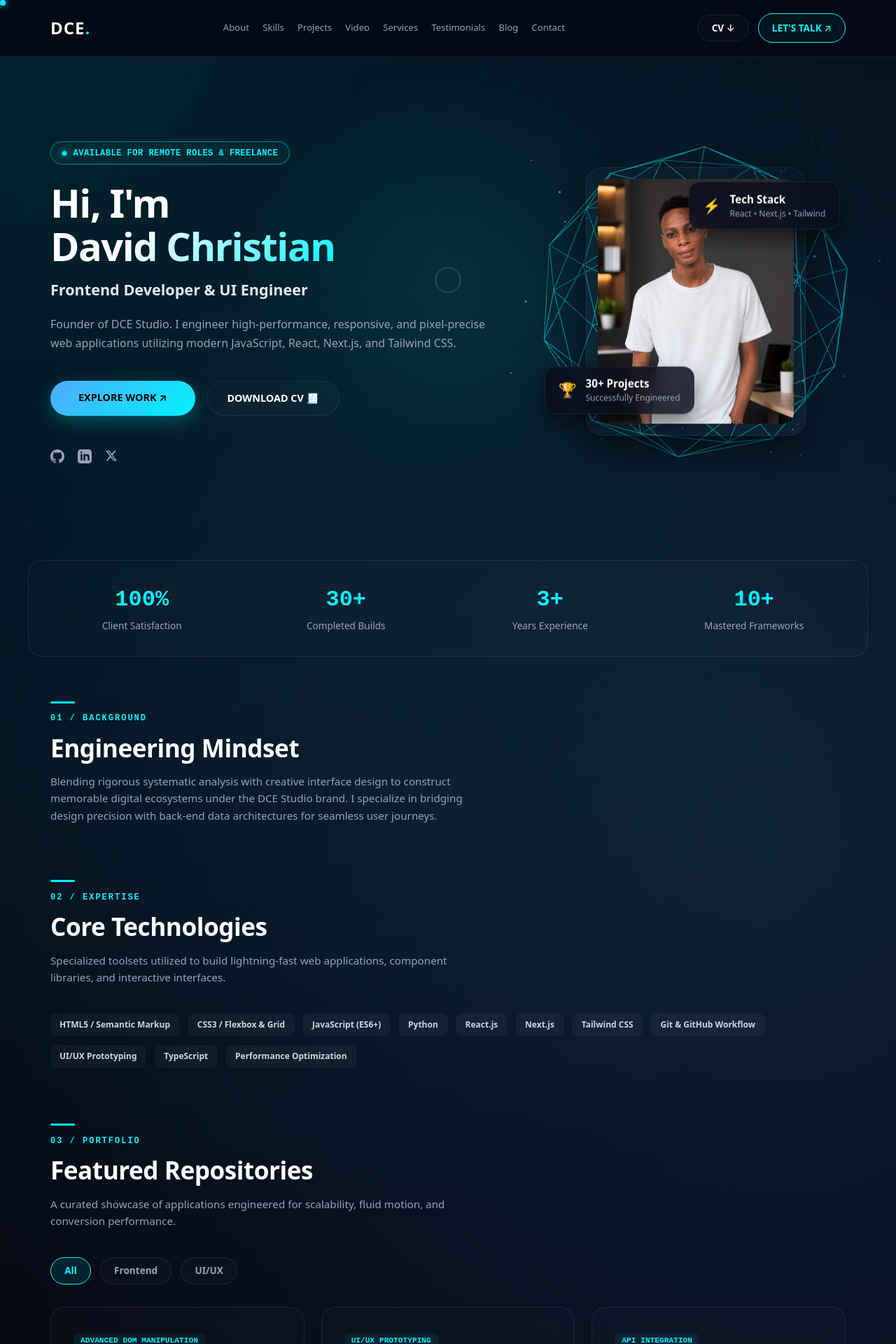
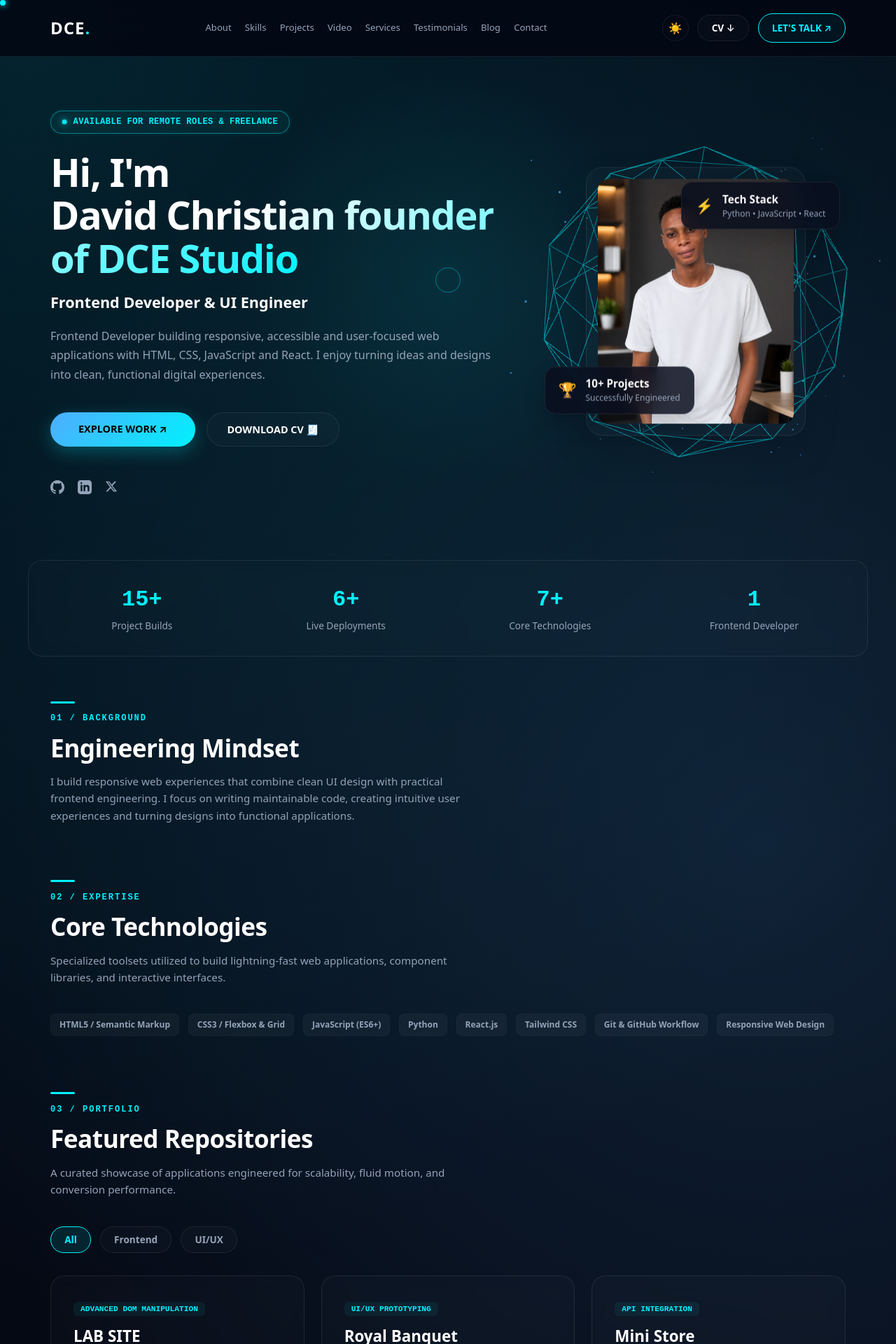
Before and after one commit to DCE-code/DCE-Studio, a React (Vite) app in the folder DCE/: page / in a window 1280 px wide. Shown: the top 1920 px of the page at 70% size. Built offline with nearby package versions, Linux system fonts and the light colour scheme.

Commit message:
Update site content and styles

```diff
--- a/DCE/src/App.jsx
+++ b/DCE/src/App.jsx
@@ -2,7 +2,6 @@
 import { useEffect, useRef, useState } from "react";
 import emailjs from '@emailjs/browser';
 import * as THREE from "three";
-// import { div } from 'three/src/nodes/math/OperatorNode.js';
 
 
 
@@ -10,7 +9,6 @@ import * as THREE from "three";
     DATA
 ========================================================= */
 const NAV_LINKS = [
-  // { id: "home", label: "Home" },
   { id: "about", label: "About" },
   { id: "skills", label: "Skills" },
   { id: "projects", label: "Projects" },
@@ -27,12 +25,9 @@ const SKILLS = [
   "JavaScript (ES6+)",
   "Python",
   "React.js",
-  "Next.js",
   "Tailwind CSS",
   "Git & GitHub Workflow",
-  "UI/UX Prototyping",
-  "TypeScript",
-  "Performance Optimization",
+  "Responsive Web Design"
 ];
 
 const PROJECTS = [
@@ -51,8 +46,8 @@ const PROJECTS = [
     badge: "UI/UX Prototyping",
     title: "Royal Banquet",
     description:
-      "A responsive restorant site interface designed to provide a smooth browser experience.",
-    tags: ["HTML5", "CSS", "JavaScript"],
+      "A responsive restaurant site interface designed to provide a smooth browser experience.",
+    tags: ["Responsive design", "Business UI", "JavaScript"],
     live: "https://royal-banquet-db1h.vercel.app",
     repo: "https://github.com/DCE-code/Royal-Banquet",
   },
@@ -62,7 +57,7 @@ const PROJECTS = [
     title: "Mini Store",
     description:
       "A responsive e-commerce interface designed to provide a smooth product browsing experience, with components and API-driven product data.",
-    tags: ["React", "Vite", "Tailwind"],
+    tags: ["React", "Vite", "Tailwind", "API-driven product data"],
     live: "https://final-ministore.netlify.app",
     repo: "https://github.com/DCE-code/ministore",
   },
@@ -71,7 +66,7 @@ const PROJECTS = [
     badge: "Dynamic property",
     title: "Logistic Transport",
     description:
-      "A professional logistic transport site interface designed to provide a smooth browser experience",
+    "A responsive logistics website designed for a transportation company to showcase services, fleet capabilities and contact information. Built with semantic HTML, modern CSS and JavaScript.",
     tags: ["HTML5", "CSS", "JavaScript"],
     live: "https://thetransport.netlify.app",
     repo: "https://github.com/DCE-code/David-Son",
@@ -164,10 +159,10 @@ const TESTIMONIALS = [
 ];
 
 const STATS = [
-  { target: 100, suffix: "%", label: "Client Satisfaction" },
-  { target: 30, suffix: "+", label: "Completed Builds" },
-  { target: 3, suffix: "+", label: "Years Experience" },
-  { target: 10, suffix: "+", label: "Mastered Frameworks" },
+  { target: 15, suffix: "+", label: "Project Builds" },
+  { target: 6, suffix: "+", label: "Live Deployments" },
+  { target: 7, suffix: "+", label: "Core Technologies" },
+  { target: 1, suffix: "", label: "Frontend Developer" },
 ];
 
 /* =========================================================
@@ -472,6 +467,7 @@ export default function Portfolio() {
   const [submitted, setSubmitted] = useState(false);
   const [loading, setLoading] = useState(false);
   const [errorMsg, setErrorMsg] = useState("");
+  const [darkMode, setDarkMode] = useState(true);
 
   const { glowRef, dotRef, ringRef } = useMouseGlow();
   const { containerRef, cardRef } = useTilt();
@@ -516,7 +512,6 @@ export default function Portfolio() {
   };
 
   const handleDownloadCV = () => {
-    // Generate a downloadable text/markdown CV representation cleanly
     const cvContent = `# David Christian
 Frontend Developer | React Developer | UI Engineer
 
@@ -529,10 +524,9 @@ Frontend Developer and UI Engineer focused on building modern, responsive, and h
 ### Frontend Development
 - HTML5, Semantic HTML
 - CSS3, Flexbox, CSS Grid
+- Python
 - JavaScript (ES6+)
 - React.js
-- Next.js
-- TypeScript
 - Tailwind CSS
 
 ### UI / UX
@@ -613,7 +607,7 @@ GitHub: https://github.com/DCE-code
     : PROJECTS.filter(p => p.category === activeFilter);
 
   return (
-    <div className="dce-root">
+    <div className={`dce-root ${darkMode ? "dark" : "light"}`}>
       <style>{CSS}</style>
 
       {/* Page loader */}
@@ -661,6 +655,14 @@ GitHub: https://github.com/DCE-code
             ))}
           </div>
           <div className="nav-actions">
+            <button
+              className="theme-toggle"
+              onClick={() => setDarkMode((prev) => !prev)}
+              aria-label="Toggle light and dark mode"
+            >
+              {darkMode ? "☀️" : "🌙"}
+            </button>
+
             <button onClick={handleDownloadCV} className="btn-glass btn-sm cv-btn" aria-label="Download CV">
               CV ↓
             </button>
@@ -681,12 +683,12 @@ GitHub: https://github.com/DCE-code
               </div>
               <h1 className="hero-title">
                 Hi, I{'\''}m <br />
-                <span className="text-gradient">David Christian</span>
+                <span className="text-gradient">David Christian founder of DCE Studio </span>
               </h1>
               <h2 className="hero-subtitle">Frontend Developer &amp; UI Engineer</h2>
               <p className="hero-description">
-                Founder of DCE Studio. I engineer high-performance, responsive, and pixel-precise web applications
-                utilizing modern JavaScript, React, Next.js, and Tailwind CSS.
+                Frontend Developer building responsive, accessible and user-focused web applications with HTML, CSS, JavaScript
+                and React. I enjoy turning ideas and designs into clean, functional digital experiences.
               </p>
               <div className="hero-buttons">
                 <a href="#projects" className="btn-glow">
@@ -725,13 +727,13 @@ GitHub: https://github.com/DCE-code
                   <span className="badge-accent">⚡</span>
                   <div>
                     <h4>Tech Stack</h4>
-                    <p>React • Next.js • Tailwind</p>
+                    <p>Python • JavaScript • React</p>
                   </div>
                 </div>
                 <div className="ui-glass-badge badge-bottom-left">
                   <span className="badge-accent">🏆</span>
                   <div>
-                    <h4>30+ Projects</h4>
+                    <h4>10+ Projects</h4>
                     <p>Successfully Engineered</p>
                   </div>
                 </div>
@@ -757,9 +759,9 @@ GitHub: https://github.com/DCE-code
             <p className="section-tag">01 / BACKGROUND</p>
             <h2 className="section-heading">Engineering Mindset</h2>
             <p className="section-copy">
-              Blending rigorous systematic analysis with creative interface design to construct memorable digital
-              ecosystems under the DCE Studio brand. I specialize in bridging design precision with back-end data
-              architectures for seamless user journeys.
+              I build responsive web experiences that combine clean UI design with practical frontend engineering.
+              I focus on writing maintainable code, creating intuitive user experiences and turning designs into functional
+              applications.
             </p>
           </div>
         </Reveal>
@@ -1084,7 +1086,20 @@ const CSS = `
     radial-gradient(circle at top left, rgba(0,242,254,0.12), transparent 30%),
     radial-gradient(circle at 85% 20%, rgba(79,172,254,0.14), transparent 25%),
     linear-gradient(135deg,#030712 0%,#060b16 50%,#030712 100%);
+  transition: background 0.3s ease, color 0.3s ease;
 }
+
+.dce-root.light {
+  --hex-dark-bg: #f8fafc;
+  --text-pure: #0f172a;
+  --text-slate: #475569;
+  --border-glass-specular: rgba(0, 0, 0, 0.08);
+  background-image:
+    radial-gradient(circle at top left, rgba(0,242,254,0.08), transparent 30%),
+    radial-gradient(circle at 85% 20%, rgba(79,172,254,0.08), transparent 25%),
+    linear-gradient(135deg, #f8fafc 0%, #f1f5f9 50%, #f8fafc 100%);
+}
+
 .dce-root *{ margin:0; padding:0; box-sizing:border-box; font-family:inherit; }
 .dce-root html, .dce-root{ scroll-behavior:smooth; }
 
@@ -1139,7 +1154,12 @@ const CSS = `
 .navbar{
   position:fixed; top:0; width:100%; z-index:100; backdrop-filter:blur(20px);
   background:rgba(3,7,18,0.85); border-bottom:1px solid var(--border-glass-specular);
+  transition: background 0.3s ease, border-color 0.3s ease;
 }
+.dce-root.light .navbar {
+  background: rgba(248, 250, 252, 0.85);
+}
+
 .nav-container{ max-width:1200px; margin:0 auto; padding:1.2rem 2rem; display:flex; justify-content:space-between; align-items:center; }
 .menu-toggle{ display:none; border:1px solid rgba(255,255,255,0.12); background:rgba(255,255,255,0.04); color:var(--text-pure); width:40px; height:40px; border-radius:50%; cursor:pointer; }
 .logo{ font-size:1.5rem; font-weight:800; color:var(--text-pure); text-decoration:none; letter-spacing:1px; }
@@ -1148,6 +1168,8 @@ const CSS = `
 .nav-links .nav-item{ color:var(--text-slate); text-decoration:none; font-size:0.82rem; font-weight:500; transition:color 0.3s ease, transform 0.3s ease; }
 .nav-links .nav-item:hover{ color:var(--neon-glow-primary); transform:translateY(-2px); }
 .nav-actions { display: flex; align-items: center; gap: 0.8rem; }
+.theme-toggle { background: transparent; border: 1px solid var(--border-glass-specular); border-radius: 50%; width: 38px; height: 38px; display: grid; place-items: center; cursor: pointer; font-size: 1rem; transition: transform 0.3s ease; }
+.theme-toggle:hover { transform: scale(1.1); }
 .cv-btn { padding: 0.5rem 1rem !important; font-size: 0.8rem !important; }
 .nav-cta{
   border:1px solid var(--neon-glow-primary); background:rgba(0,242,254,0.05); color:var(--neon-glow-primary);
@@ -1169,8 +1191,8 @@ const CSS = `
 @keyframes flash{ 0%,100%{ opacity:0.4; transform:scale(0.9); } 50%{ opacity:1; transform:scale(1.2); box-shadow:0 0 10px var(--neon-glow-primary); } }
 
 .hero-title{ font-size:3.5rem; line-height:1.1; margin-bottom:1rem; letter-spacing:-1.5px; font-weight:800; }
-.text-gradient{ background:linear-gradient(135deg,#ffffff 30%, var(--neon-glow-primary)); -webkit-background-clip:text; -webkit-text-fill-color:transparent; }
-.hero-subtitle{ font-size:1.35rem; color:#e2e8f0; font-weight:600; margin-bottom:1.2rem; }
+.text-gradient{ background:linear-gradient(135deg,var(--text-pure) 30%, var(--neon-glow-primary)); -webkit-background-clip:text; -webkit-text-fill-color:transparent; }
+.hero-subtitle{ font-size:1.35rem; color:var(--text-pure); font-weight:600; margin-bottom:1.2rem; }
 .hero-description{ color:var(--text-slate); line-height:1.7; font-size:1rem; margin-bottom:2.5rem; }
 .hero-buttons{ display:flex; gap:1rem; margin-bottom:3rem; flex-wrap:wrap; }
 
@@ -1186,6 +1208,7 @@ const CSS = `
   font-weight:600; font-size:0.9rem; padding:0.8rem 1.8rem; border-radius:50px; text-decoration:none; transition:all 0.3s ease;
   display:inline-block; cursor:pointer;
 }
+.dce-root.light .btn-glass { background: rgba(0, 0, 0, 0.02); }
 .btn-glass:hover{ background:rgba(255,255,255,0.08); border-color:rgba(0,242,254,0.4); transform:translateY(-2px); }
 .btn-sm{ padding:0.5rem 1.2rem !important; font-size:0.85rem !important; }
 
@@ -1200,8 +1223,9 @@ const CSS = `
 
 .avatar-glass-frame{
   position:relative; z-index:1; border-radius:24px; border:1px solid var(--border-glass-specular);
-  background:rgba(255,255,255,0.02); padding:1rem; box-shadow:0 25px 50px rgba(0,0,0,0.5); transform-style:preserve-3d;
+  background:rgba(255,255,255,0.02); padding:1rem; box-shadow:0 25px 50px rgba(0,0,0,0.15); transform-style:preserve-3d;
 }
+.dce-root.light .avatar-glass-frame { background: rgba(0, 0, 0, 0.02); }
 .avatar-placeholder{
   width:280px; height:350px; border-radius:16px; display:grid; place-items:center;
   font-size:4.5rem; font-weight:800; letter-spacing:-2px; color:#04202a;
@@ -1209,14 +1233,15 @@ const CSS = `
 }
 .ui-glass-badge{
   position:absolute; background:rgba(10,15,30,0.85); backdrop-filter:blur(12px); border:1px solid var(--border-glass-specular);
-  padding:0.8rem 1.2rem; border-radius:16px; display:flex; align-items:center; gap:0.8rem; box-shadow:0 15px 30px rgba(0,0,0,0.5);
+  padding:0.8rem 1.2rem; border-radius:16px; display:flex; align-items:center; gap:0.8rem; box-shadow:0 15px 30px rgba(0,0,0,0.2);
   transition:transform 0.3s ease; z-index:2;
 }
+.dce-root.light .ui-glass-badge { background: rgba(255, 255, 255, 0.9); }
 .ui-glass-badge:hover{ transform:scale(1.05); }
 .badge-top-right{ top:20px; right:-50px; }
 .badge-bottom-left{ bottom:30px; left:-60px; }
 .badge-accent{ font-size:1.3rem; }
-.ui-glass-badge h4{ font-size:0.95rem; font-weight:700; color:#fff; }
+.ui-glass-badge h4{ font-size:0.95rem; font-weight:700; color:var(--text-pure); }
 .ui-glass-badge p{ font-size:0.75rem; color:var(--text-slate); }
 
 .stats-container{
@@ -1231,7 +1256,7 @@ const CSS = `
 .section-meta{ margin-bottom:2.5rem; }
 .tracker-line{ display:block; width:35px; height:3px; background:var(--neon-glow-primary); margin-bottom:0.8rem; border-radius:10px; }
 .section-tag{ color:var(--neon-glow-primary); font-size:0.75rem; font-weight:800; letter-spacing:2px; margin-bottom:0.4rem; font-family:"JetBrains Mono",monospace; }
-.section-heading{ font-size:2.2rem; font-weight:800; letter-spacing:-0.5px; }
+.section-heading{ font-size:2.2rem; font-weight:800; letter-spacing:-0.5px; color: var(--text-pure); }
 .section-copy{ margin-top:0.6rem; color:var(--text-slate); font-size:0.95rem; max-width:600px; line-height:1.6; }
 
 /* Project Filters */
@@ -1240,6 +1265,7 @@ const CSS = `
   background:rgba(255,255,255,0.02); border:1px solid var(--border-glass-specular); color:var(--text-slate);
   padding:0.5rem 1.2rem; border-radius:50px; font-size:0.85rem; font-weight:600; cursor:pointer; transition:all 0.3s ease;
 }
+.dce-root.light .filter-btn { background: rgba(0, 0, 0, 0.02); }
 .filter-btn:hover, .filter-btn.active{
   background:rgba(0,242,254,0.1); border-color:var(--neon-glow-primary); color:var(--neon-glow-primary);
 }
@@ -1250,10 +1276,11 @@ const CSS = `
   transition:transform 0.4s cubic-bezier(0.175,0.885,0.32,1.275), border-color 0.3s ease, box-shadow 0.3s ease;
   backdrop-filter:blur(10px); position:relative; overflow:hidden;
 }
+.dce-root.light .glass-card { background: rgba(255, 255, 255, 0.6); }
 .glass-card:hover{ transform:translateY(-8px) scale(1.01); border-color:rgba(0,242,254,0.4); box-shadow:0 20px 40px rgba(0,242,254,0.1); }
 
 .card-badge{ font-size:0.7rem; font-weight:700; text-transform:uppercase; color:var(--neon-glow-primary); background:rgba(0,242,254,0.06); padding:4px 10px; border-radius:6px; font-family:"JetBrains Mono",monospace; }
-.card-title{ font-size:1.4rem; font-weight:800; margin:0.8rem 0 0.5rem 0; }
+.card-title{ font-size:1.4rem; font-weight:800; margin:0.8rem 0 0.5rem 0; color: var(--text-pure); }
 .card-description{ font-size:0.9rem; color:var(--text-slate); line-height:1.6; margin-bottom:1.2rem; }
 .testimonial-name{ color:var(--neon-glow-primary); font-size:0.95rem; margin-top:1rem; }
 
@@ -1265,8 +1292,9 @@ const CSS = `
 .tag-cloud{ display:flex; flex-wrap:wrap; gap:0.4rem; }
 .tag-cloud span, .skill-tag{
   font-size:0.75rem; font-weight:600; background:rgba(255,255,255,0.04); padding:6px 12px; border-radius:8px;
-  color:#cbd5e1; border:1px solid rgba(255,255,255,0.02); transition:all 0.3s ease; display:inline-block;
+  color:var(--text-slate); border:1px solid rgba(255,255,255,0.02); transition:all 0.3s ease; display:inline-block;
 }
+.dce-root.light .tag-cloud span, .dce-root.light .skill-tag { background: rgba(0, 0, 0, 0.03); border-color: rgba(0, 0, 0, 0.05); }
 .tag-cloud span:hover, .skill-tag:hover{ background:rgba(0,242,254,0.1); border-color:var(--neon-glow-primary); color:var(--neon-glow-primary); transform:translateY(-2px); }
 .skills-tags{ margin-top:1.5rem; gap:0.8rem; }
 .card-action-bar{ display:flex; gap:0.8rem; margin-top:1.5rem; flex-wrap:wrap; }
@@ -1291,35 +1319,40 @@ const CSS = `
 .contact-info{ display:flex; flex-direction:column; }
 .badge{ display:inline-flex; align-items:center; gap:8px; padding:6px 14px; border-radius:50px; background:rgba(15,23,42,0.6); border:1px solid rgba(20,184,166,0.2); font-size:12px; font-weight:600; color:#14b8a6; margin-bottom:24px; width:fit-content; }
 .badge-dot{ width:8px; height:8px; background-color:#14b8a6; border-radius:50%; box-shadow:0 0 10px #14b8a6; }
-.main-title{ font-size:46px; font-weight:800; color:#fff; line-height:1.2; margin-bottom:16px; }
+.main-title{ font-size:46px; font-weight:800; color:var(--text-pure); line-height:1.2; margin-bottom:16px; }
 .gradient-text{ background:linear-gradient(90deg,#14b8a6,#06b6d4); -webkit-background-clip:text; -webkit-text-fill-color:transparent; }
-.subtitle{ font-size:16px; color:#94a3b8; line-height:1.6; margin-bottom:40px; }
+.subtitle{ font-size:16px; color:var(--text-slate); line-height:1.6; margin-bottom:40px; }
 .info-blocks{ display:flex; flex-direction:column; gap:24px; }
 .info-card{ display:flex; align-items:center; gap:16px; background:rgba(15,23,42,0.4); padding:16px; border-radius:12px; border:1px solid rgba(255,255,255,0.02); transition:transform 0.3s, border-color 0.3s; }
+.dce-root.light .info-card { background: rgba(255, 255, 255, 0.7); border-color: rgba(0, 0, 0, 0.04); }
 .info-card:hover{ transform:translateY(-2px); border-color:rgba(20,184,166,0.3); }
 .info-icon-box{ display:flex; align-items:center; justify-content:center; width:40px; height:40px; border-radius:8px; background:rgba(20,184,166,0.1); color:#14b8a6; flex-shrink:0; padding:10px; }
-.info-card h4{ font-size:14px; color:#cbd5e1; margin-bottom:4px; font-weight:600; }
+.info-card h4{ font-size:14px; color:var(--text-pure); margin-bottom:4px; font-weight:600; }
 .info-card p{ font-size:14px; color:#14b8a6; font-weight:500; }
 .social-wrapper{ margin-top:48px; }
-.social-wrapper h3{ font-size:14px; color:#cbd5e1; margin-bottom:16px; font-weight:600; }
+.social-wrapper h3{ font-size:14px; color:var(--text-pure); margin-bottom:16px; font-weight:600; }
 .social-links{ display:flex; flex-wrap:wrap; gap:12px; }
-.social-links a{ display:inline-flex; padding:8px 16px; border-radius:8px; background:rgba(255,255,255,0.03); border:1px solid rgba(255,255,255,0.05); color:#94a3b8; font-size:13px; font-weight:600; text-decoration:none; transition:all 0.3s; }
+.social-links a{ display:inline-flex; padding:8px 16px; border-radius:8px; background:rgba(255,255,255,0.03); border:1px solid rgba(255,255,255,0.05); color:var(--text-slate); font-size:13px; font-weight:600; text-decoration:none; transition:all 0.3s; }
+.dce-root.light .social-links a { background: rgba(0, 0, 0, 0.03); border-color: rgba(0, 0, 0, 0.05); }
 .social-links a:hover{ color:#14b8a6; border-color:rgba(20,184,166,0.3); transform:translateY(-2px); }
 
 .contact-form-wrapper-3d{ perspective:1000px; width:100%; }
 .contact-form-card{
   background:linear-gradient(135deg, rgba(15,23,42,0.75) 0%, rgba(9,15,29,0.9) 100%); backdrop-filter:blur(20px);
   border:1px solid rgba(20,184,166,0.2); padding:40px; border-radius:24px;
-  box-shadow:0 25px 50px -12px rgba(0,0,0,0.5), 0 0 30px rgba(20,184,166,0.1);
+  box-shadow:0 25px 50px -12px rgba(0,0,0,0.3), 0 0 30px rgba(20,184,166,0.1);
   transform-style:preserve-3d; transition:box-shadow 0.3s;
 }
-.contact-form-card:hover{ box-shadow:0 30px 60px -12px rgba(0,0,0,0.6), 0 0 40px rgba(20,184,166,0.25); }
+.dce-root.light .contact-form-card {
+  background: linear-gradient(135deg, rgba(255, 255, 255, 0.8) 0%, rgba(241, 245, 249, 0.9) 100%);
+}
+.contact-form-card:hover{ box-shadow:0 30px 60px -12px rgba(0,0,0,0.4), 0 0 40px rgba(20,184,166,0.25); }
 .contact-form{ display:flex; flex-direction:column; gap:24px; }
 .form-row{ display:grid; grid-template-columns:1fr 1fr; gap:20px; }
 .input-group{ display:flex; flex-direction:column; gap:8px; }
-.input-group label{ font-size:13px; font-weight:600; color:#cbd5e1; }
+.input-group label{ font-size:13px; font-weight:600; color:var(--text-pure); }
 .input-group input, .input-group textarea{
-  background:#090f1d; border:1px solid rgba(255,255,255,0.08); border-radius:12px; padding:14px 16px; color:#fff;
+  background:var(--hex-dark-bg); border:1px solid var(--border-glass-specular); border-radius:12px; padding:14px 16px; color:var(--text-pure);
   font-size:14px; font-family:inherit; transition:all 0.3s; width:100%; resize:vertical;
 }
 .input-group input:focus, .input-group textarea:focus{ outline:none; border-color:#14b8a6; box-shadow:0 0 15px rgba(20,184,166,0.15); }
@@ -1329,20 +1362,20 @@ const CSS = `
 }
 .btn-submit:hover{ box-shadow:0 0 25px rgba(6,182,212,0.4); transform:translateY(-2px); }
 
-.site-footer{ border-top:1px solid rgba(255,255,255,0.08); padding:3rem 2rem; text-align:center; margin-top:6rem; color:var(--text-slate); }
+.site-footer{ border-top:1px solid var(--border-glass-specular); padding:3rem 2rem; text-align:center; margin-top:6rem; color:var(--text-slate); }
 
 @media (max-width:968px){
   .menu-toggle{ display:flex; align-items:center; justify-content:center; }
   .nav-links{
     display:none; position:absolute; top:100%; left:0; right:0; flex-direction:column; align-items:flex-start;
-    background:rgba(3,7,18,0.97); padding:1.5rem 2rem; border-bottom:1px solid var(--border-glass-specular); gap:1rem;
+    background:var(--hex-dark-bg); padding:1.5rem 2rem; border-bottom:1px solid var(--border-glass-specular); gap:1rem;
   }
   .nav-links.open{ display:flex; }
   .hero-grid{ grid-template-columns:1fr; text-align:center; gap:2rem; }
   .hero-visual{ margin-top:1rem; width:100%; display:flex; justify-content:center; flex-direction:column; align-items:center; }
   .avatar-glass-frame{ width:100%; max-width:280px; margin:0 auto; padding:0.8rem; }
   .avatar-placeholder{ width:100%; height:240px; font-size:3.5rem; }
-  .ui-glass-badge{ position:relative !important; inset:auto !important; top:auto !important; right:auto !important; bottom:auto !important; left:auto !important; margin:0.8rem auto 0 auto !important; width:100%; max-width:260px; justify-content:flex-start; box-shadow:0 10px 25px rgba(0,0,0,0.3); }
+  .ui-glass-badge{ position:relative !important; inset:auto !important; top:auto !important; right:auto !important; bottom:auto !important; left:auto !important; margin:0.8rem auto 0 auto !important; width:100%; max-width:260px; justify-content:flex-start; box-shadow:0 10px 25px rgba(0,0,0,0.2); }
   .social-matrix{ justify-content:center; }
   .contact-grid{ grid-template-columns:1fr; gap:48px; }
   .main-title{ font-size:36px; }
```
